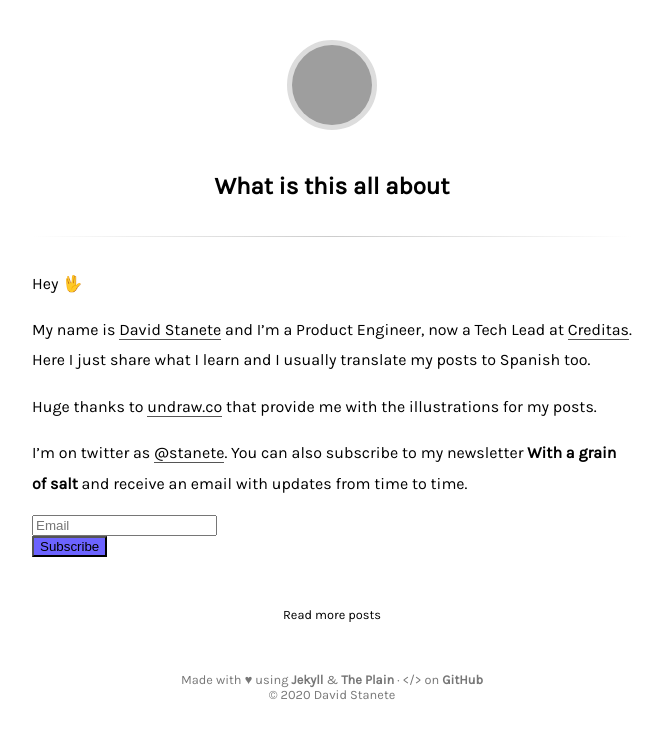
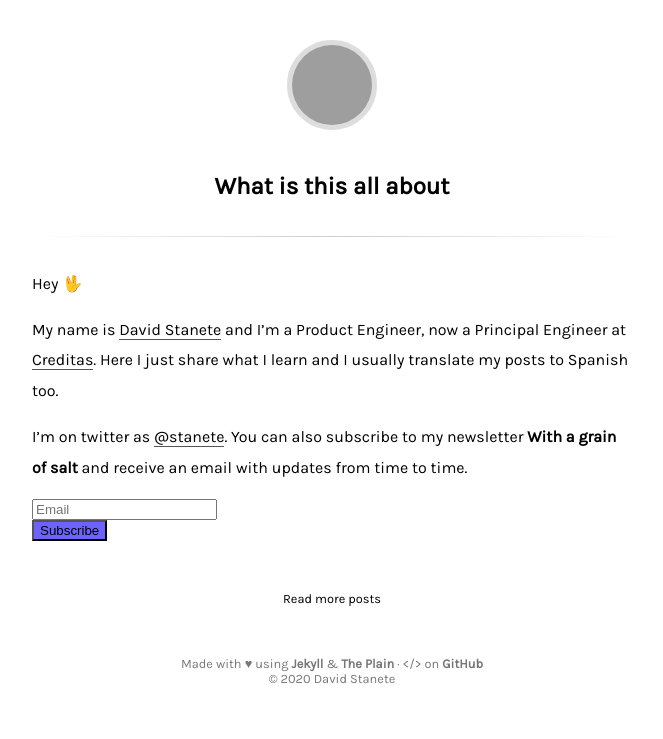
Before and after one commit to stanete/stanete.github.io, a Jekyll site: the page built from about.md, in a window 1280 px wide, cut to the strip 0-739 px from the top of the page. Shown: the whole strip, without its empty margins (308-971 px from the left). Built offline with Jekyll 4.4.1, drawn with Linux system fonts in a browser that asks for light colours; comment, search, counter and statistics services are not loaded; grey boxes are pictures that could not be loaded.

Commit message:
Update about.md

```diff
--- a/about.md
+++ b/about.md
@@ -6,8 +6,6 @@ mailchimp: true
 
 Hey 🖖
 
-My name is [David Stanete](https://www.linkedin.com/in/stanete) and I'm a Product Engineer, now a Tech Lead at [Creditas](https://www.creditas.com). Here I just share what I learn and I usually translate my posts to Spanish too.
-
-Huge thanks to [undraw.co](https://undraw.co) that provide me with the illustrations for my posts.
+My name is [David Stanete](https://www.linkedin.com/in/stanete) and I'm a Product Engineer, now a Principal Engineer at [Creditas](https://www.creditas.com). Here I just share what I learn and I usually translate my posts to Spanish too.
 
 I'm on twitter as [@stanete](https://twitter.com/stanete). You can also subscribe to my newsletter **With a grain of salt** and receive an email with updates from time to time.
```
